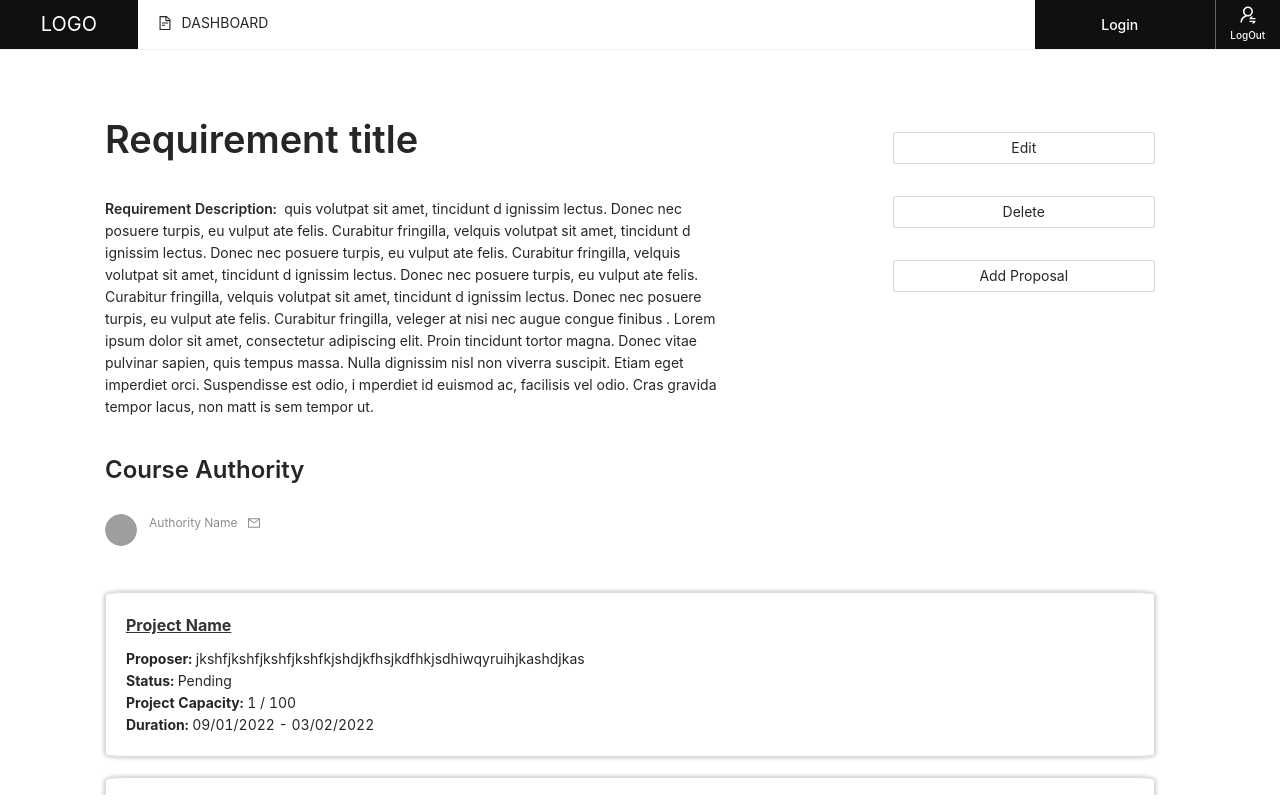
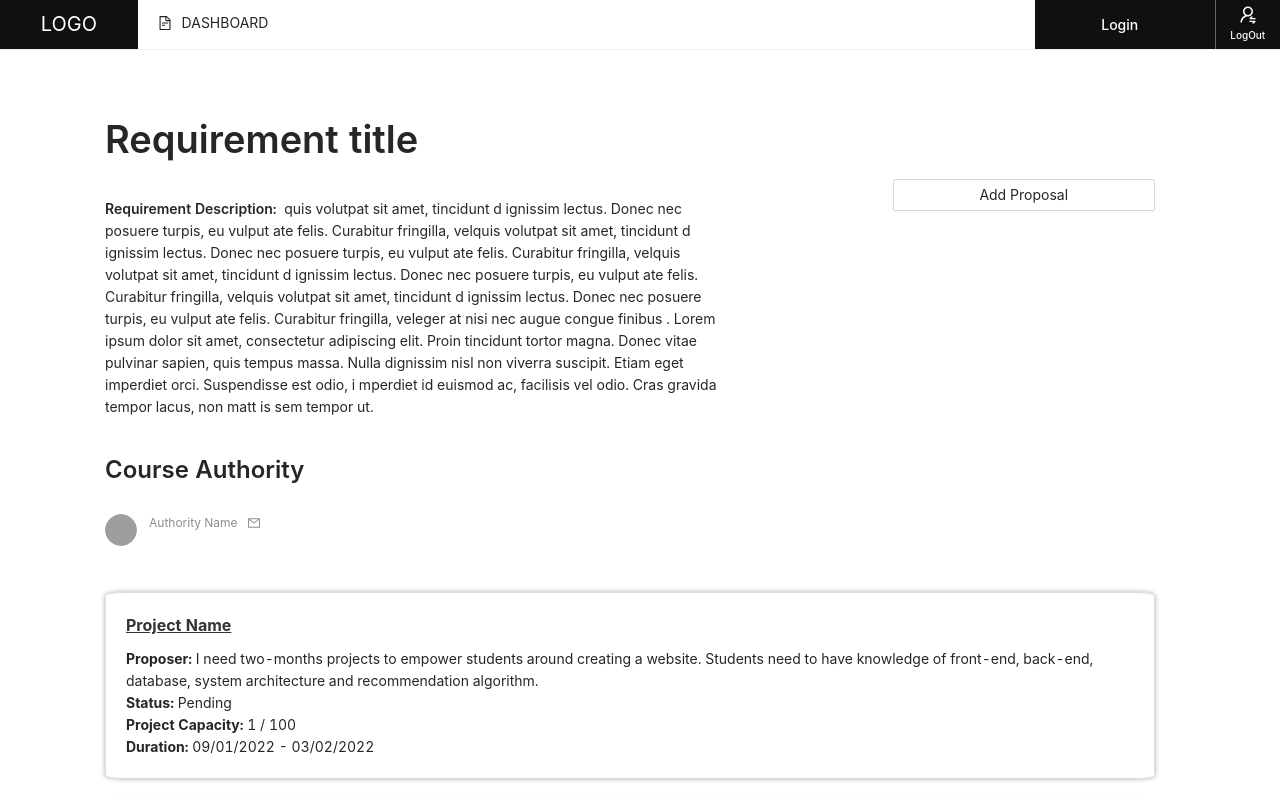
Before and after one commit to span6484/COMP9323-JustDoIT, a Next.js app in the folder comp9323-frontend/: page /Dashboard/RequirementDetail in a window 1280 px wide. Built offline with nearby package versions, Linux system fonts and the light colour scheme; grey boxes are pictures that could not be loaded.

Commit message:
different buttons for roles

```diff
--- a/comp9323-frontend/pages/Dashboard/RequirementDetail.js
+++ b/comp9323-frontend/pages/Dashboard/RequirementDetail.js
@@ -13,6 +13,8 @@ const CourseDetail = ({ USERMESSAGE ,urlMsg}) => {
         },0)
     },[]);
     const [requirementList,changeRequirementList] = useState([{},{}])
+    // 0:CA，1:S，2:P，3:R
+    const [user,changeUser] = useState({role:2})
     return (
         <PageBase cRef={ref} USERMESSAGE={USERMESSAGE}>
             <style dangerouslySetInnerHTML={{
@@ -45,14 +47,25 @@ const CourseDetail = ({ USERMESSAGE ,urlMsg}) => {
                                 </Space>
                             </Col>
                             <Col span={4}/>
+                            {user.role == 0 &&
                             <Col span={6}
                                  className={"action-button-box"}>
                                 <Button>Edit</Button>
                                 <Button>Delete</Button>
+                                {/* <Button>Add Proposal</Button> */}
+                                <Button>Publish All Approved Proposals</Button>
+                                {/* <div className={"action-button-box-button"}/> */}
+                                {/* <div className={"action-button-box-button"}/> */}
+                            </Col>
+                            }
+                            {user.role == 2 &&
+                            <Col span={6}
+                                 className={"action-button-box"}>
                                 <Button>Add Proposal</Button>
                                 <div className={"action-button-box-button"}/>
-                                <div className={"action-button-box-button"}/>
+                                {/* <div className={"action-button-box-button"}/> */}
                             </Col>
+                            }
                         </Row>
                         <br />
                         <Row>
@@ -100,7 +113,7 @@ const CourseDetail = ({ USERMESSAGE ,urlMsg}) => {
                                            )
                                          }}>Project Name</p>
                                          <div className={"description"}>
-                                           <strong>Proposer:</strong>&nbsp;jkshfjkshfjkshfjkshfkjshdjkfhsjkdfhkjsdhiwqyruihjkashdjkas
+                                           <strong>Proposer:</strong>&nbsp;I need two-months projects to empower students around creating a website. Students need to have knowledge of front-end, back-end, database, system architecture and recommendation algorithm.
                                          </div>
                                         <div className={"description"}>
                                           <strong>Status:</strong>&nbsp;Pending
```
Also changed, not shown: comp9323-frontend/pages/Dashboard/CourseDetail.js (+10 -3 lines).
